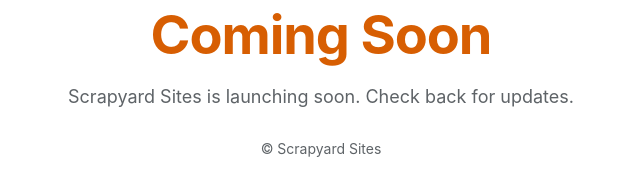
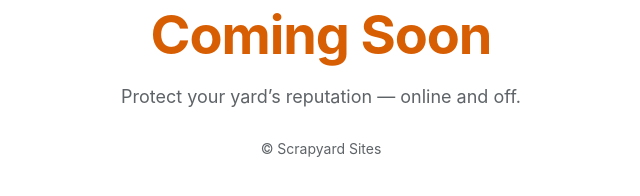
Before and after one commit to mrnosilrub/Scrapyard-Sites-Temp, a plain HTML site: page index.html in a window 1280 px wide. Shown: the part 446-642 px from the top of the page, without its empty margins (319-959 px from the left). Drawn offline with Linux system fonts and the light colour scheme.

Commit message:
Update repo with new changes

```diff
--- a/index.html
+++ b/index.html
@@ -4,7 +4,7 @@
     <meta charset="utf-8" />
     <meta name="viewport" content="width=device-width, initial-scale=1" />
     <title>Scrapyard Sites — Coming Soon</title>
-    <meta name="description" content="Scrapyard Sites is coming soon." />
+    <meta name="description" content="Protect your yard’s reputation — online and off." />
     <meta name="application-name" content="Scrapyard Sites" />
     <meta name="robots" content="index,follow" />
     <link rel="icon" href="assets/logo.svg" type="image/svg+xml" />
@@ -13,7 +13,7 @@
 
     <!-- Open Graph -->
     <meta property="og:title" content="Scrapyard Sites — Coming Soon" />
-    <meta property="og:description" content="Scrapyard Sites is coming soon." />
+    <meta property="og:description" content="Protect your yard’s reputation — online and off." />
     <meta property="og:site_name" content="Scrapyard Sites" />
     <meta property="og:type" content="website" />
     <meta property="og:image" content="assets/logo.svg" />
@@ -22,7 +22,7 @@
     <!-- Twitter -->
     <meta name="twitter:card" content="summary_large_image" />
     <meta name="twitter:title" content="Scrapyard Sites — Coming Soon" />
-    <meta name="twitter:description" content="Scrapyard Sites is coming soon." />
+    <meta name="twitter:description" content="Protect your yard’s reputation — online and off." />
     <meta name="twitter:image" content="assets/logo.svg" />
 
     <!-- JSON-LD Structured Data -->
@@ -109,7 +109,7 @@
           decoding="async"
         />
         <h1>Coming Soon</h1>
-        <p class="subtitle">Scrapyard Sites is launching soon. Check back for updates.</p>
+        <p class="subtitle">Protect your yard’s reputation — online and off.</p>
         <footer>© Scrapyard Sites</footer>
       </section>
     </main>
```
